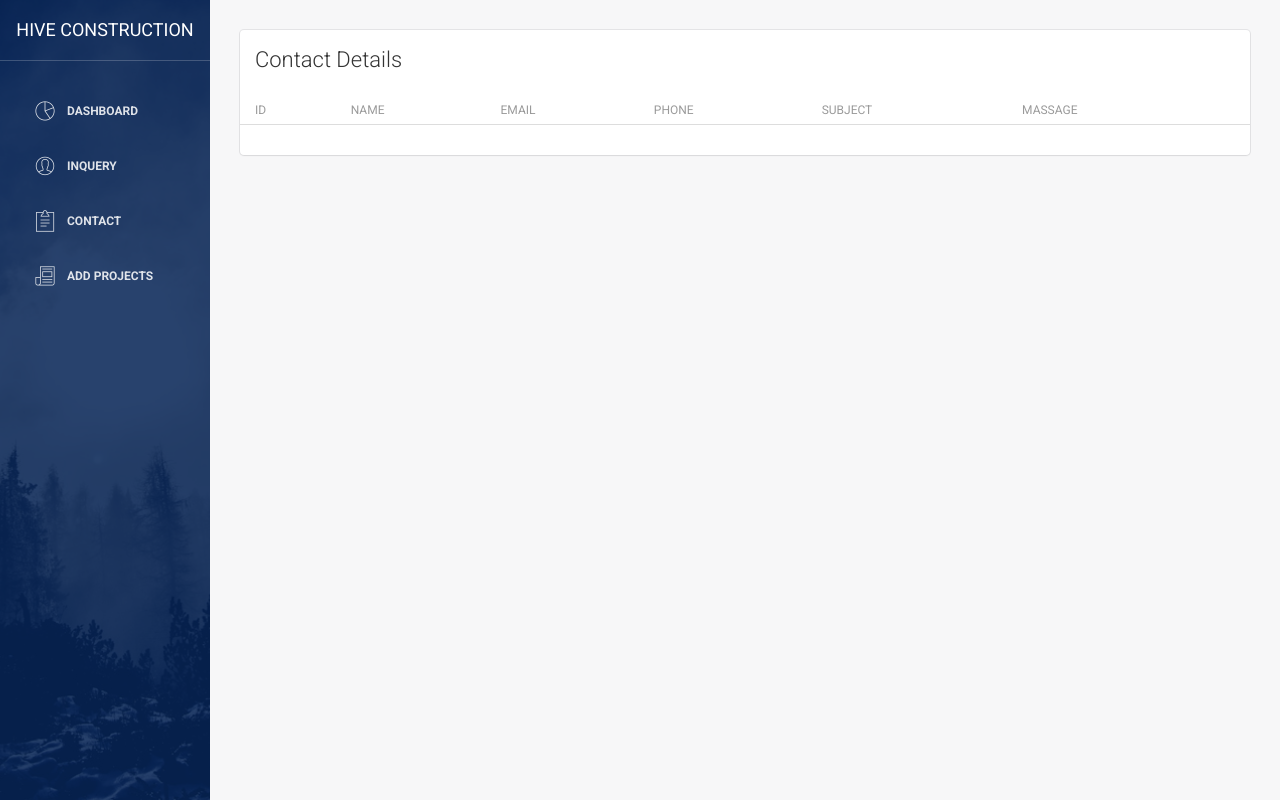
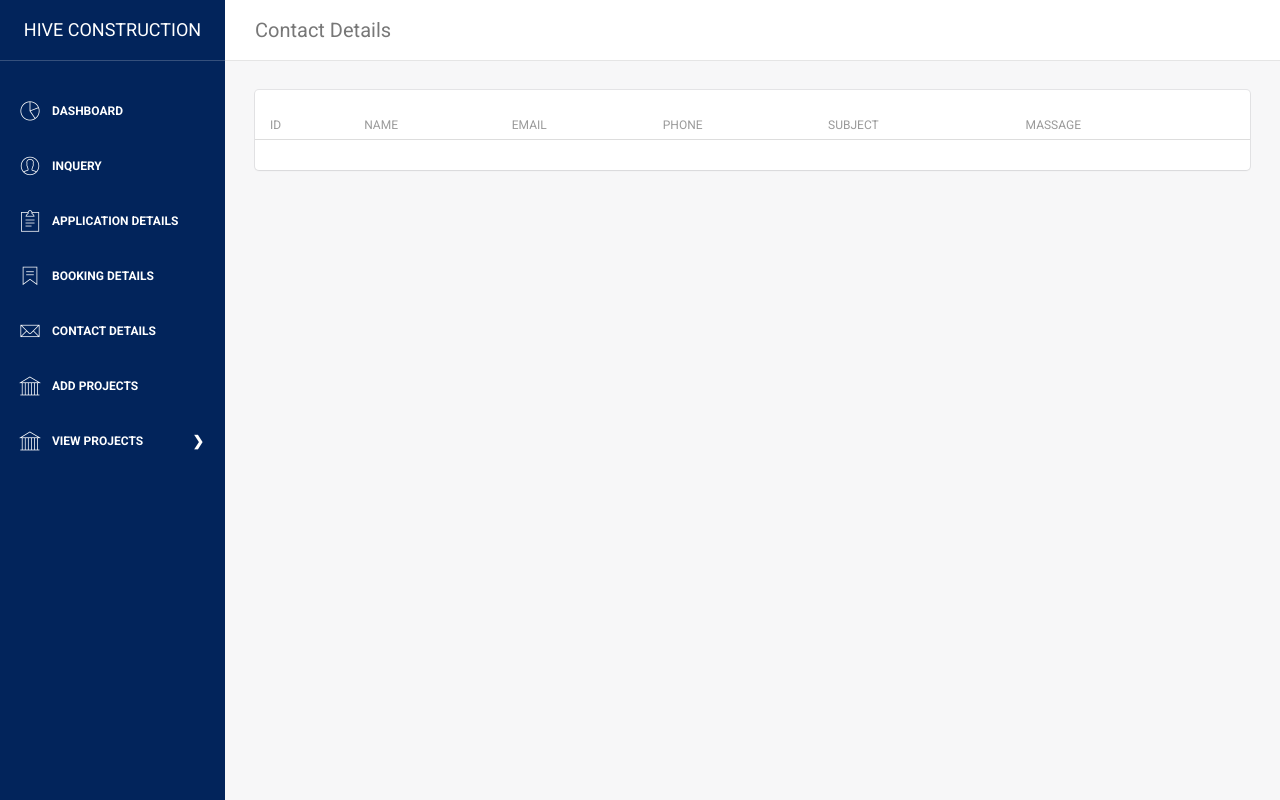
Before and after one commit to aambbuj/laravel-building-app, a Laravel app: page /admin/admin.contact in a window 1280 px wide. Run offline with Laravel 10, Linux system fonts and the light colour scheme; data that the repository does not hold is empty; some libraries are stand-ins or nearby versions.

Commit message:
updated code 21-4-2023 07:18PM

```diff
--- a/app/Http/Controllers/BackendController.php
+++ b/app/Http/Controllers/BackendController.php
@@ -15,6 +15,24 @@ class BackendController extends Controller
     public function index()
     {
         return view('admin.index');
+    }
+
+    public function editPoject()
+    {
+        return view('admin.edit-project');
+    }
+    public function application()
+    {
+        return view('admin.application');
+    }
+    public function booking()
+    {
+        return view('admin.booking');
+    }
+
+    public function login()
+    {
+        return view('admin.login');
     }
 
     public function Inquerys()
--- a/public/backend/assets/css/light-bootstrap-dashboard.css
+++ b/public/backend/assets/css/light-bootstrap-dashboard.css
@@ -224,7 +224,7 @@ input:focus {
     bottom: 0;
     right: auto;
     left: 0;
-    width: 210px;
+    width: 225px;
     display: block;
     z-index: 1;
     color: #fff;
@@ -238,7 +238,7 @@ input:focus {
     max-height: calc(100vh - 75px);
     min-height: 100%;
     overflow: auto;
-    width: 210px;
+    width: 225px;
     z-index: 4;
     padding-bottom: 100px;
 }
@@ -303,14 +303,12 @@ input:focus {
 .sidebar .nav .open > a,
 .sidebar .nav li.dropdown .dropdown-menu li:hover > a,
 .sidebar .nav li:hover > a {
-    background-color: rgba(255, 255, 255, 0.13);
     opacity: 1;
 }
 
 .sidebar .nav li > a {
     color: #FFFFFF;
-    margin: 5px 15px;
-    opacity: .86;
+    margin: 5px 0px;
     border-radius: 4px;
     display: block;
 }
@@ -497,7 +495,7 @@ input:focus {
     position: relative;
     z-index: 2;
     float: right;
-    width: calc(100% - 210px);
+    width: calc(100% - 225px);
 }
 
 .main-panel > .content {
@@ -3852,3 +3850,67 @@ fieldset[disabled] .btn-neutral.active {
         -webkit-overflow-scrolling: touch;
     }
 }
+.menuTabStyle {
+position: absolute;
+opacity: 0;
+z-index: -1;
+}
+.menuTabs {
+border-radius: 8px;
+overflow: hidden;
+box-shadow: 0 4px 4px -2px rgba(0, 0, 0, 0.5);
+}
+
+.menuTab {
+width: 100%;
+color: white;
+overflow: hidden;
+}
+.menuTab-label {
+    padding: 1em 2em;
+    font-weight: bold;
+    cursor: pointer;
+    padding-top: 10px;
+    padding-left: 15px;
+}
+.menuTab-label::after {
+content: "❯";
+width: 1em;
+height: 1em;
+text-align: center;
+transition: all 0.35s;
+position: absolute;
+right: 20px;
+top: 15px;
+}
+.menuTab-content {
+max-height: 0;
+padding: 0 1em;
+color: #2c3e50;
+background: white;
+transition: all 0.35s;
+}
+.menuTab-close {
+display: flex;
+justify-content: flex-end;
+padding: 1em;
+font-size: 0.75em;
+background: #2c3e50;
+cursor: pointer;
+}
+.menuTab-close:hover {
+background: #1a252f;
+}
+input:checked + .menuTab-label::after {
+transform: rotate(90deg);
+}
+input:checked ~ .menuTab-content {
+max-height: 100vh;
+padding: 1em;
+}
+ul.subMenu_sttle {
+    padding-left: 30px;
+}
+ul.subMenu_sttle li {
+    padding-bottom: 14px;
+}
--- a/resources/views/admin/adminLayouts.blade.php
+++ b/resources/views/admin/adminLayouts.blade.php
@@ -4,28 +4,13 @@
 	<meta charset="utf-8" />
 	<link rel="icon" type="image/png" href="assets/img/favicon.ico">
 	<meta http-equiv="X-UA-Compatible" content="IE=edge,chrome=1" />
-
 	<title>Hive construction - Admin</title>
-
 	<meta content='width=device-width, initial-scale=1.0, maximum-scale=1.0, user-scalable=0' name='viewport' />
     <meta name="viewport" content="width=device-width" />
-
-
-    <!-- Bootstrap core CSS     -->
     <link href="{{asset('backend/assets/css/bootstrap.min.css')}}" rel="stylesheet" />
-
-    <!-- Animation library for notifications   -->
     <link href="{{asset('backend/assets/css/animate.min.css')}}" rel="stylesheet"/>
-
-    <!--  Light Bootstrap Table core CSS    -->
     <link href="{{asset('backend/assets/css/light-bootstrap-dashboard.css?v=1.4.0')}}" rel="stylesheet"/>
-
-
-    <!--  CSS for Demo Purpose, don't include it in your project     -->
     <link href="{{asset('backend/assets/css/demo.css')}}" rel="stylesheet" />
-
-
-    <!--     Fonts and icons     -->
     <link href="http://maxcdn.bootstrapcdn.com/font-awesome/4.2.0/css/font-awesome.min.css" rel="stylesheet">
     <link href='http://fonts.googleapis.com/css?family=Roboto:400,700,300' rel='stylesheet' type='text/css'>
     <link href="{{asset('backend/assets/css/pe-icon-7-stroke.css')}}" rel="stylesheet" />
@@ -34,14 +19,8 @@
 <body>
 
 <div class="wrapper">
-    <div class="sidebar" data-color="purple" data-image="assets/img/sidebar-5.jpg">
+    <div class="sidebar" data-color="purple">
 
-    <!--
-
-        Tip 1: you can change the color of the sidebar using: data-color="blue | azure | green | orange | red | purple"
-        Tip 2: you can also add an image using data-image tag
-
-    -->
     	<div class="sidebar-wrapper">
             <div class="logo">
                 <a href="https://hiveconstruction.in" target="__blank" class="simple-text">
@@ -63,41 +42,43 @@
                     </a>
                 </li>
                 <li>
+                    <a href="{{route('admin.application')}}">
+                        <i class="pe-7s-note2"></i>
+                        <p>Application Details</p>
+                    </a>
+                </li>
+                <li>
+                    <a href="{{route('admin.booking')}}">
+                        <i class="pe-7s-ribbon"></i>
+                        <p>Booking Details</p>
+                    </a>
+                </li>
+                <li>
                     <a href="{{route('admin.contact')}}">
-                        <i class="pe-7s-note2"></i>
-                        <p>Contact</p>
+                        <i class="pe-7s-mail"></i>
+                        <p>Contact Details</p>
                     </a>
                 </li>
                 <li>
                     <a href="{{route('admin.projects')}}">
-                        <i class="pe-7s-news-paper"></i>
+                        <i class="pe-7s-culture"></i>
                         <p>Add Projects</p>
                     </a>
                 </li>
-               <!--    <li>
-                    <a href="icons.html">
-                        <i class="pe-7s-science"></i>
-                        <p>Icons</p>
-                    </a>
+                <li class="menuTab">
+                    <input class="menuTabStyle" type="checkbox" id="chck1">
+                    <label class="menuTab-label" for="chck1">
+                        <i class="pe-7s-culture"></i>
+                        <p>View Projects</p>
+                    </label>
+                    <div class="menuTab-content">
+                        <ul class="subMenu_sttle">
+                            <li>Ongoing Project</li>
+                            <li>Complete Project</li>
+                            <li>Upcoming Project</li>
+                        </ul>
+                    </div>
                 </li>
-                <li>
-                    <a href="maps.html">
-                        <i class="pe-7s-map-marker"></i>
-                        <p>Maps</p>
-                    </a>
-                </li>
-                <li>
-                    <a href="notifications.html">
-                        <i class="pe-7s-bell"></i>
-                        <p>Notifications</p>
-                    </a>
-                </li>
-				<li class="active-pro">
-                    <a href="upgrade.html">
-                        <i class="pe-7s-rocket"></i>
-                        <p>Upgrade to PRO</p>
-                    </a>
-                </li> -->
             </ul>
     	</div>
     </div>
@@ -112,23 +93,11 @@
 
 </body>
 
-    <!--   Core JS Files   -->
     <script src="{{asset('backend/assets/js/jquery.3.2.1.min.js')}}" type="text/javascript"></script>
 	<script src="{{asset('backend/assets/js/bootstrap.min.js')}}" type="text/javascript"></script>
-
-	<!--  Charts Plugin -->
 	<script src="{{asset('backend/assets/js/chartist.min.js')}}"></script>
-
-    <!--  Notifications Plugin    -->
     <script src="{{asset('backend/assets/js/bootstrap-notify.js')}}"></script>
-
-    <!--  Google Maps Plugin    -->
-    <script type="text/javascript" src="https://maps.googleapis.com/maps/api/js?key=YOUR_KEY_HERE"></script>
-
-    <!-- Light Bootstrap Table Core javascript and methods for Demo purpose -->
 	<script src="{{asset('backend/assets/js/light-bootstrap-dashboard.js?v=1.4.0')}}"></script>
-
-	<!-- Light Bootstrap Table DEMO methods, don't include it in your project! -->
 	<script src="{{asset('backend/assets/js/demo.js')}}"></script>
 
 
--- a/resources/views/admin/contact.blade.php
+++ b/resources/views/admin/contact.blade.php
@@ -1,15 +1,30 @@
 @extends('admin.adminLayouts')
 @section('content')
+<style>
+    nav.navbar.navbar-default.navbar-fixed {
+        position: fixed;
+        top: 0px;
+        display: block;
+        z-index: 9999;
+        width: 100%;
+    }
+    .container-fluid.mt-5 {
+        margin-top: 60px;
+    }
+</style>
+<nav class="navbar navbar-default navbar-fixed">
+    <div class="container-fluid">
+        <div class="navbar-header">
+            <a class="navbar-brand" >Contact Details</a>
+        </div>
+    </div>
+</nav>
+    <div class="content mt-5">
+        <div class="container-fluid mt-5">
 
-    <div class="content">
-        <div class="container-fluid">
-
-        <div class="row">
+        <div class="row mt-5">
                     <div class="col-md-12">
                         <div class="card">
-                            <div class="header">
-                                <h4 class="title">Contact Details</h4>
-                            </div>
                             <div class="content table-responsive table-full-width">
                                 <table class="table table-hover table-striped">
                                     <thead>
--- /dev/null
+++ b/resources/views/admin/edit-project.blade.php
@@ -0,0 +1 @@
+<h1>aaaaaaaaaaaaaa</h1>
--- a/resources/views/admin/projects.blade.php
+++ b/resources/views/admin/projects.blade.php
@@ -213,7 +213,7 @@
 
                                     <div class="col-md-12">
                                         <div class="form-group">
-                                            <label>Master Plan Immages</label>
+                                            <label>Master Plan Immages (Select one or multiple file)</label>
                                             <input type="file" multiple class="form-control" placeholder="Location Url" name="master_plan_image[]">
                                         </div>
                                     </div>
@@ -305,7 +305,7 @@
 
                                 </div>
 
-                                <button type="submit" class="btn btn-info btn-fill pull-right">Update Profile</button>
+                                <button type="submit" class="btn btn-info btn-fill pull-right">Add Project</button>
                                 <div class="clearfix"></div>
                             </form>
                         </div>
--- a/routes/web.php
+++ b/routes/web.php
@@ -20,9 +20,13 @@ Route::get('upcoming-page',[FrontendController::class,'upcomingPage'])->name('up
 Route::group(['prefix' => 'admin'], function()
 {
     Route::get('/',[BackendController::class,'index'])->name('admin.index');
+    Route::get('login',[BackendController::class,'login'])->name('admin.login');
     Route::get('admin.inquery',[BackendController::class,'Inquerys'])->name('admin.inquery');
     Route::get('admin.contact',[BackendController::class,'Contacts'])->name('admin.contact');
     Route::get('admin.projects',[BackendController::class,'Projects'])->name('admin.projects');
     Route::post('admin.project-form',[BackendController::class,'projectSubmit'])->name('admin.project-form');
+    Route::get('edit-project',[BackendController::class,'editPoject'])->name('admin.edit-project');
+    Route::get('application',[BackendController::class,'application'])->name('admin.application');
+    Route::get('booking',[BackendController::class,'booking'])->name('admin.booking');
 
 });
```
Also changed, not shown: resources/views/admin/application.blade.php (added, +30 -0 lines), resources/views/admin/booking.blade.php (added, +30 -0 lines), resources/views/admin/inquery.blade.php (+22 -8 lines), resources/views/admin/login.blade.php (added, +270 -0 lines).
